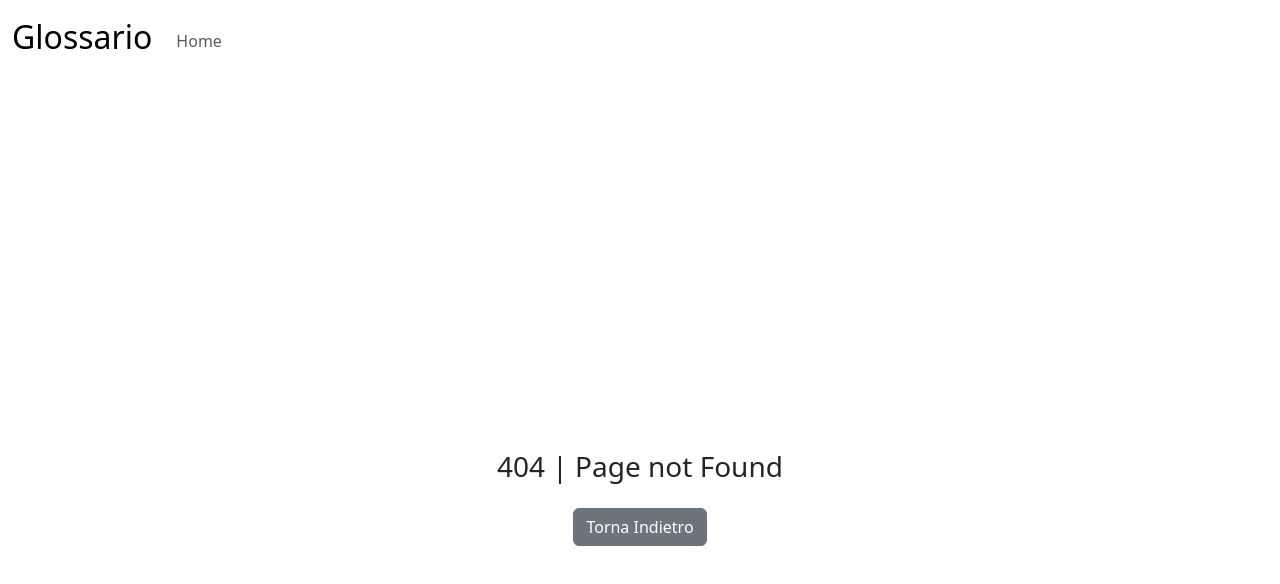
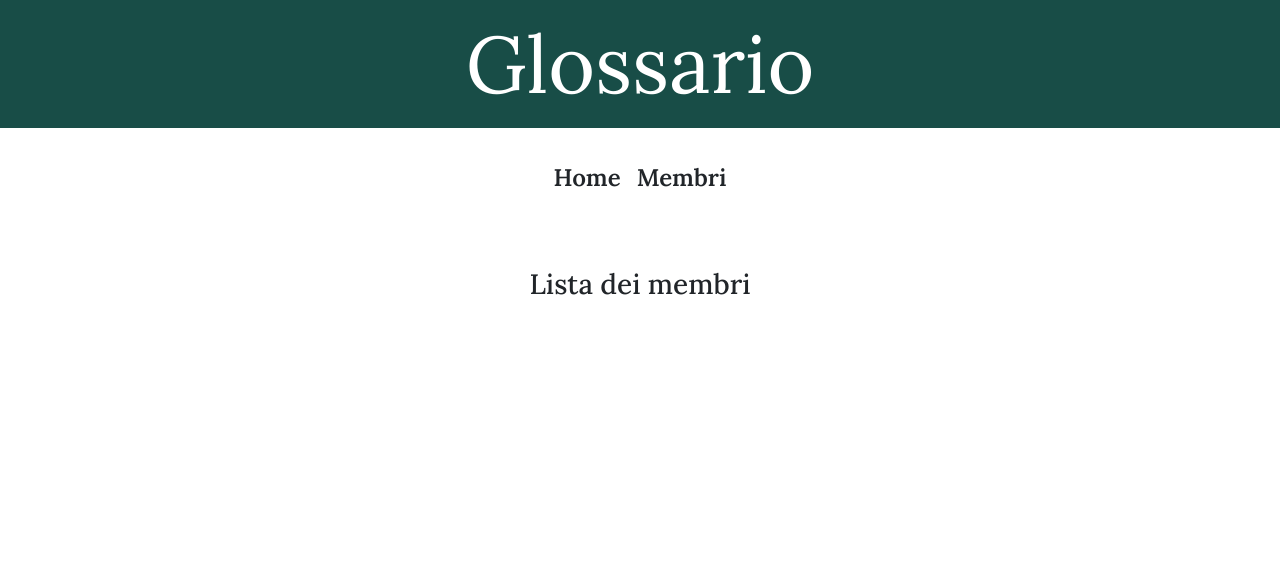
Before and after one commit to MarcoFonti/vue-glossario, a Vue app: page /membri in a window 1280 px wide. Before the commit this address led to /notfound. Shown: the top 584 px of the page. Built offline with nearby package versions, Linux system fonts and the light colour scheme.

Commit message:
added  style

```diff
--- a/index.html
+++ b/index.html
@@ -1,5 +1,6 @@
 <!doctype html>
 <html lang="en">
+
 <head>
   <meta charset="UTF-8" />
   <link rel="icon" type="image/svg+xml" href="/vite.svg" />
@@ -9,9 +10,14 @@
   <link rel="stylesheet" href="https://cdnjs.cloudflare.com/ajax/libs/font-awesome/6.5.1/css/all.min.css"
     integrity="sha512-DTOQO9RWCH3ppGqcWaEA1BIZOC6xxalwEsw9c2QQeAIftl+Vegovlnee1c9QX4TctnWMn13TZye+giMm8e2LwA=="
     crossorigin="anonymous" referrerpolicy="no-referrer" />
+
+  <link href="https://fonts.googleapis.com/css2?family=Lora:ital,wght@0,400..700;1,400..700&display=swap"
+    rel="stylesheet">
 </head>
+
 <body>
   <div id="app"></div>
   <script type="module" src="/src/main.js"></script>
 </body>
+
 </html>
--- a/src/App.vue
+++ b/src/App.vue
@@ -15,10 +15,14 @@ export default {
 
 <template>
   <AppHeader />
-  <main class="container my-4">
+  <main class="container my-2">
     <AppLoader v-if="store.isLoading" />
     <RouterView />
   </main>
 </template>
 
-<style scoped></style>
+<style>
+body {
+  font-family: "Lora", serif;
+}
+</style>
--- a/src/components/AppHeader.vue
+++ b/src/components/AppHeader.vue
@@ -6,23 +6,32 @@ export default {
 
 <template>
     <header>
-        <nav class="navbar navbar-expand-lg">
-            <div class="container-fluid">
-                <RouterLink class="navbar-brand fs-2" :to="{ name: 'home' }">Glossario</RouterLink>
+        <nav class="navbar d-flex flex-column navbar-expand-lg py-3">
+            <div class="container-fluidflex-column">
+                <RouterLink class="navbar-brand m-0 text-white" :to="{ name: 'home' }">
+                    <h1 class="display-1 m-0">Glossario</h1>
+                </RouterLink>
                 <button class="navbar-toggler" type="button" data-bs-toggle="collapse" data-bs-target="#navbarNav"
                     aria-controls="navbarNav" aria-expanded="false" aria-label="Toggle navigation">
                     <span class="navbar-toggler-icon"></span>
                 </button>
-                <div class="collapse navbar-collapse" id="navbarNav">
-                    <ul class="navbar-nav">
-                        <li class="nav-item">
-                            <RouterLink class="nav-link mt-2" :to="{ name: 'home' }">Home</RouterLink>
-                        </li>
-                    </ul>
-                </div>
             </div>
         </nav>
+        <div class="d-flex justify-content-center mt-2">
+            <ul class="d-flex gap-3 mt-3 list-unstyled">
+                <li class="">
+                    <RouterLink class="nav-link mt-2 fs-4 fw-semibold" :to="{ name: 'home' }">Home</RouterLink>
+                </li>
+                <li class="">
+                    <RouterLink class="nav-link mt-2 fs-4 fw-semibold" :to="{ name: 'members' }">Membri</RouterLink>
+                </li>
+            </ul>
+        </div>
     </header>
 </template>
 
-<style scoped></style>
+<style lang="scss" scoped>
+nav {
+    background-color: #184D47;
+}
+</style>
--- a/src/components/BasePagination.vue
+++ b/src/components/BasePagination.vue
@@ -10,6 +10,7 @@ export default {
 </script>
 
 <template>
+    <div class="w-100 mt-2 d-flex justify-content-end">
         <nav aria-label="Page navigation example">
             <ul class="pagination">
 
@@ -21,8 +22,19 @@ export default {
 
             </ul>
         </nav>
+    </div>
 </template>
 
-<style>
-/*Css*/
+<style lang="scss" scoped>
+.active>.page-link {
+    background-color: #454c81;
+    border-color: #2a2f50;
+    color: #fff;
+
+}
+
+button.page-link {
+    font-weight: 500;
+    color: #000;
+}
 </style>
--- a/src/components/words/WordCard.vue
+++ b/src/components/words/WordCard.vue
@@ -29,14 +29,14 @@ export default {
 </script>
 
 <template>
-    <div class="card w-75 d-flex  my-3">
-        <div class="card-header d-flex align-items-center justify-content-between">
+    <div class="card w-100 d-flex  my-3">
+        <div class="card-header fw-semibold border-bottom-0 d-flex align-items-center justify-content-between">
             {{ word.title }}
-            <RouterLink v-if="!isDetail" class="btn btn-sm btn-primary"
-                :to="{ name: 'word-detail', params: { slug: word.slug } }">Vedi
+            <RouterLink v-if="!isDetail" class="btn show-button"
+                :to="{ name: 'word-detail', params: { slug: word.slug } }"><i class="fa-solid fa-eye"></i>
             </RouterLink>
         </div>
-        <div class="card-body clearfix">
+        <div class="card-body my-3 clearfix">
             <img v-if="word.image" :src="word.image" :alt="word.title" class="img-fluid float-start">
 
             <span class="badge ms-2" :style="{ backgroundColor: word.type?.color }">{{ word.type?.label }}</span>
@@ -50,9 +50,9 @@ export default {
                     :class="`text-bg-${tag.color}`">{{ tag.label }}</span>
             </div>
         </div>
-        <div class="card-footer d-flex align-items-center justify-content-between">
-            <address>By Team 4</address>
-            <small>Pubblicato il {{ pubblicationDate }}</small>
+        <div class="card-footer fw-semibold border-top-0 d-flex align-items-center justify-content-between py-3">
+            <p class="m-0">By Team 4</p>
+            <p class="m-0">Pubblicato il {{ pubblicationDate }}</p>
         </div>
     </div>
 
@@ -60,12 +60,16 @@ export default {
 
 <style lang="scss" scoped>
 .card {
-    border: none;
+    border: 1px solid #258277;
 }
 
 .card-header,
 .card-footer {
-    background-color: #CBF3EB;
-    border: none;
+    background-color: #51a59b;
+
+    .show-button {
+        background-color: #454c81;
+        color: #fff;
+    }
 }
 </style>
--- a/src/components/words/WordsList.vue
+++ b/src/components/words/WordsList.vue
@@ -11,7 +11,6 @@ export default {
 <template>
     <section id="words-list">
         <div v-if="words.length" class="d-flex justify-conten-center align-items-center flex-column">
-            <h1 class="display-1 fw-medium">Glossario</h1>
             <WordCard v-for="word in words" :key="word.id" :word="word" />
 
         </div>
--- a/src/pages/HomePage.vue
+++ b/src/pages/HomePage.vue
@@ -23,7 +23,7 @@ export default {
             store.isLoading = true
             axios.get(endpoint).then(res => {
                 this.isAlertOpen = false;
-                const {data, links} = res.data
+                const { data, links } = res.data
                 this.words = { data, links };
             }).catch(err => {
                 console.error(err)
@@ -41,9 +41,11 @@ export default {
 
 <template>
     <AppAlert :show="isAlertOpen" @close="isAlertOpen = false" @retry="fetchWords" />
+    <div class="d-flex justify-content-center flex-column align-items-center">
+        <BasePagination class="" :links="words.links" @changePage="fetchWords" />
+    </div>
     <AppLoader v-if="store.isLoading" />
     <WordsList v-else :words="words.data" />
-    <BasePagination :links="words.links" @changePage="fetchWords" />
 </template>
 
 <style scoped></style>
--- /dev/null
+++ b/src/pages/MembersPage.vue
@@ -0,0 +1,13 @@
+<script>
+export default {
+    name: 'MembersPage'
+};
+</script>
+
+<template>
+    <div class="d-flex flex-column align-items-center justify-content-center py-5">
+        <h3 class="text-center">Lista dei membri</h3>
+    </div>
+</template>
+
+<style scoped></style>
--- a/src/routes/web.js
+++ b/src/routes/web.js
@@ -1,5 +1,6 @@
 import { createRouter, createWebHistory } from 'vue-router';
 import HomePage from '../pages/HomePage.vue';
+import MembersPage from '../pages/MembersPage.vue';
 import WordDetailPage from '../pages/WordDetailPage.vue';
 import NotFoundPage from '../pages/NotFoundPage.vue';
 
@@ -7,6 +8,7 @@ const router = createRouter({
     history: createWebHistory(),
     routes: [
         { path: '/', component: HomePage, name: 'home' },
+        { path: '/membri', component: MembersPage, name: 'members' },
         { path: '/words/:slug', component: WordDetailPage, name: 'word-detail' },
         { path: '/notfound', component: NotFoundPage, name: 'not-found' },
         { path: '/:pathMatch(.*)*', redirect: '/notfound' }
```
Lines whose indentation alone changed are shown as unchanged.
